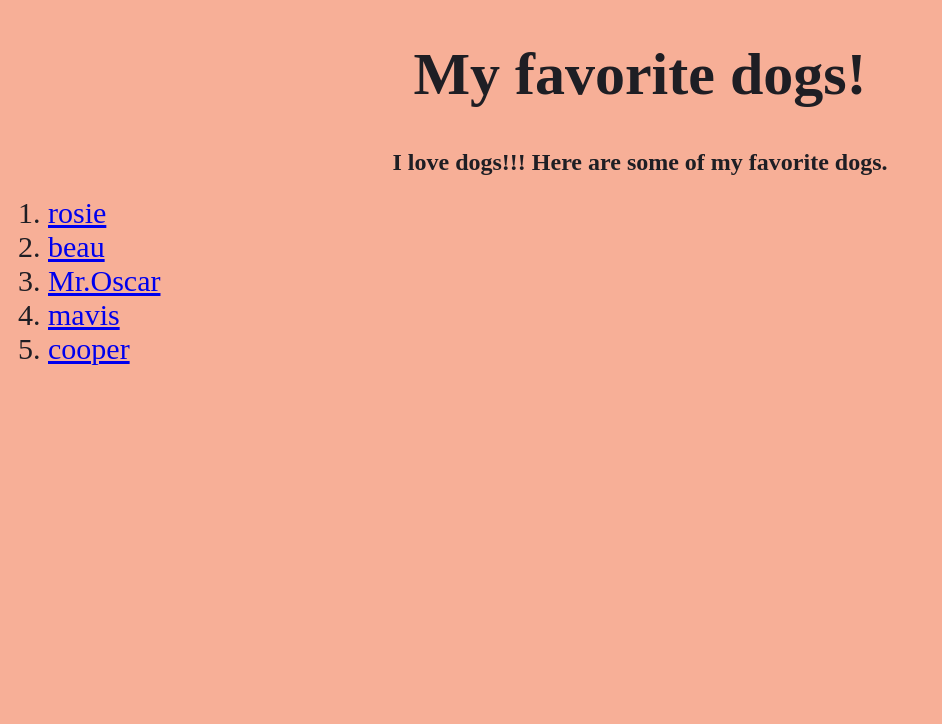
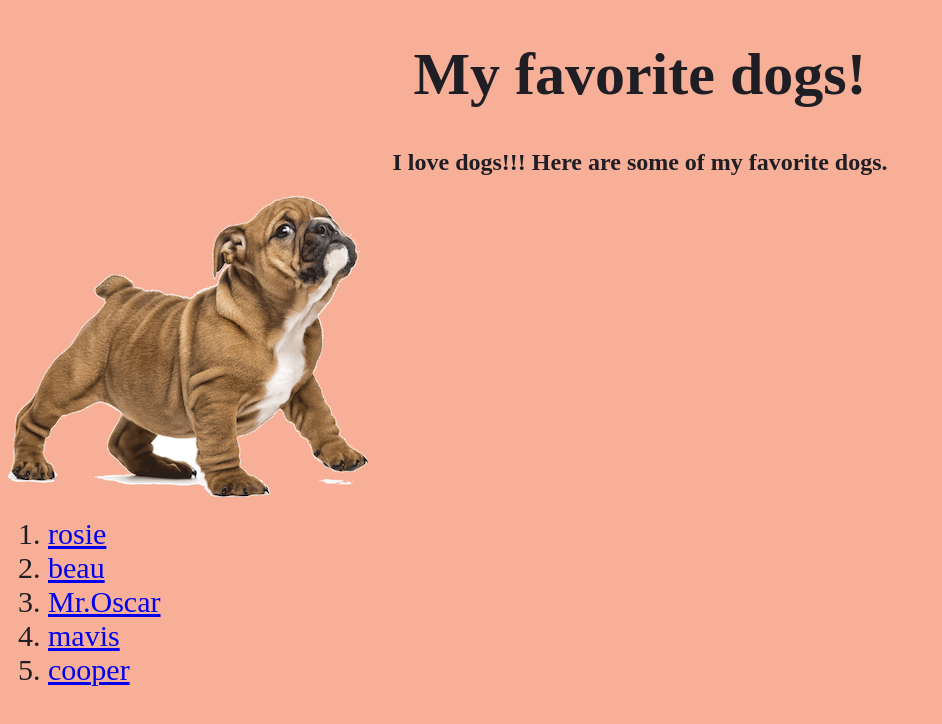
Before and after one commit to addison-h22/addison-h22.github.io, a plain HTML site: page index.html in a window 1280 px wide. Shown: the whole page, without its empty margins (0-942 px from the left). Drawn offline with Linux system fonts and the light colour scheme.

Commit message:
Add files via upload

```diff
--- a/index.html
+++ b/index.html
@@ -7,6 +7,10 @@
 	<body>
 		<center><h1>My favorite dogs!</h1></center>
 		<center><h2> I love dogs!!! Here are some of my favorite dogs. </h2></center>
+
+
+
+<img src= "titledog.png" alt="titledog" />
 
 
 		<ol>
```
Also changed, not shown: titledog.png (added).
